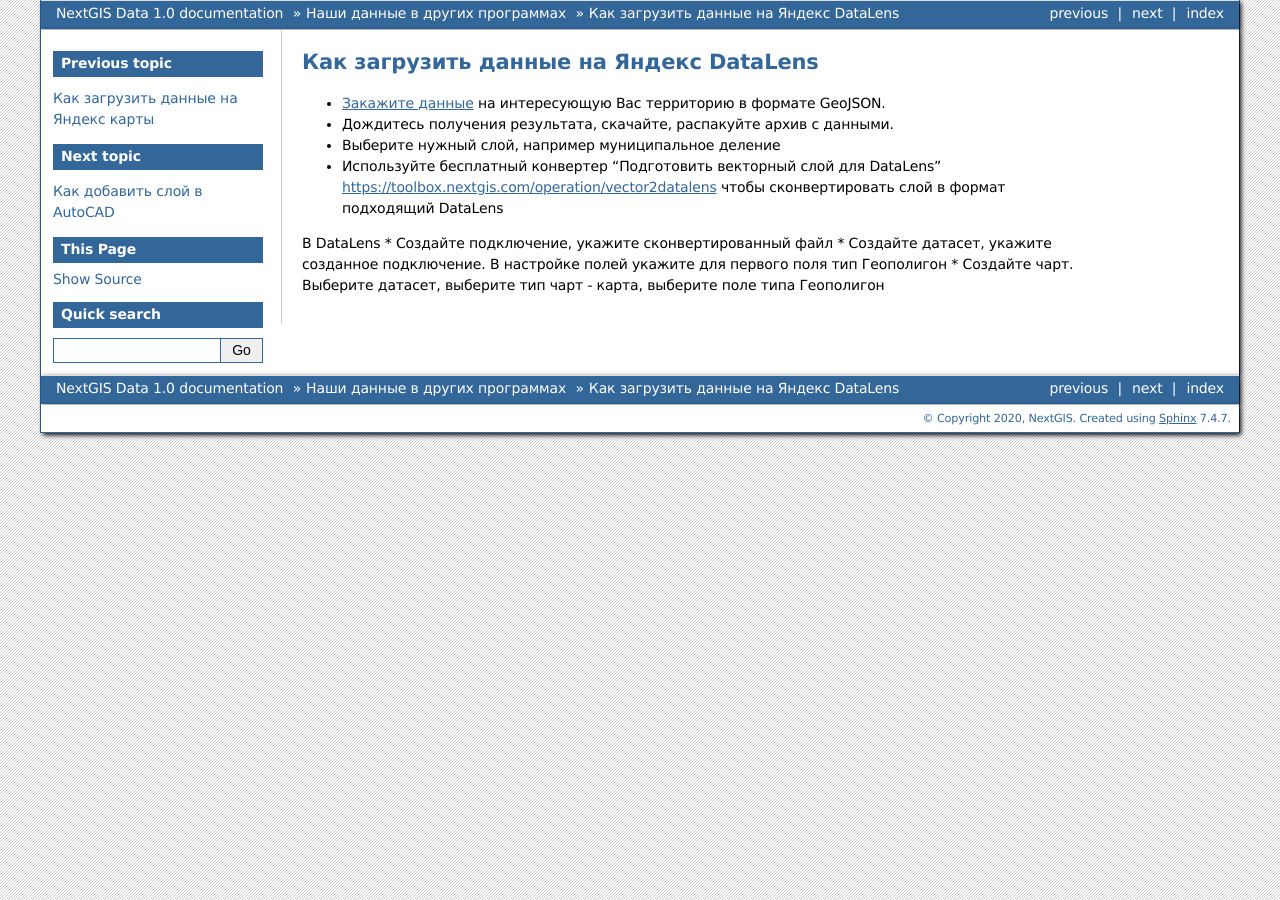
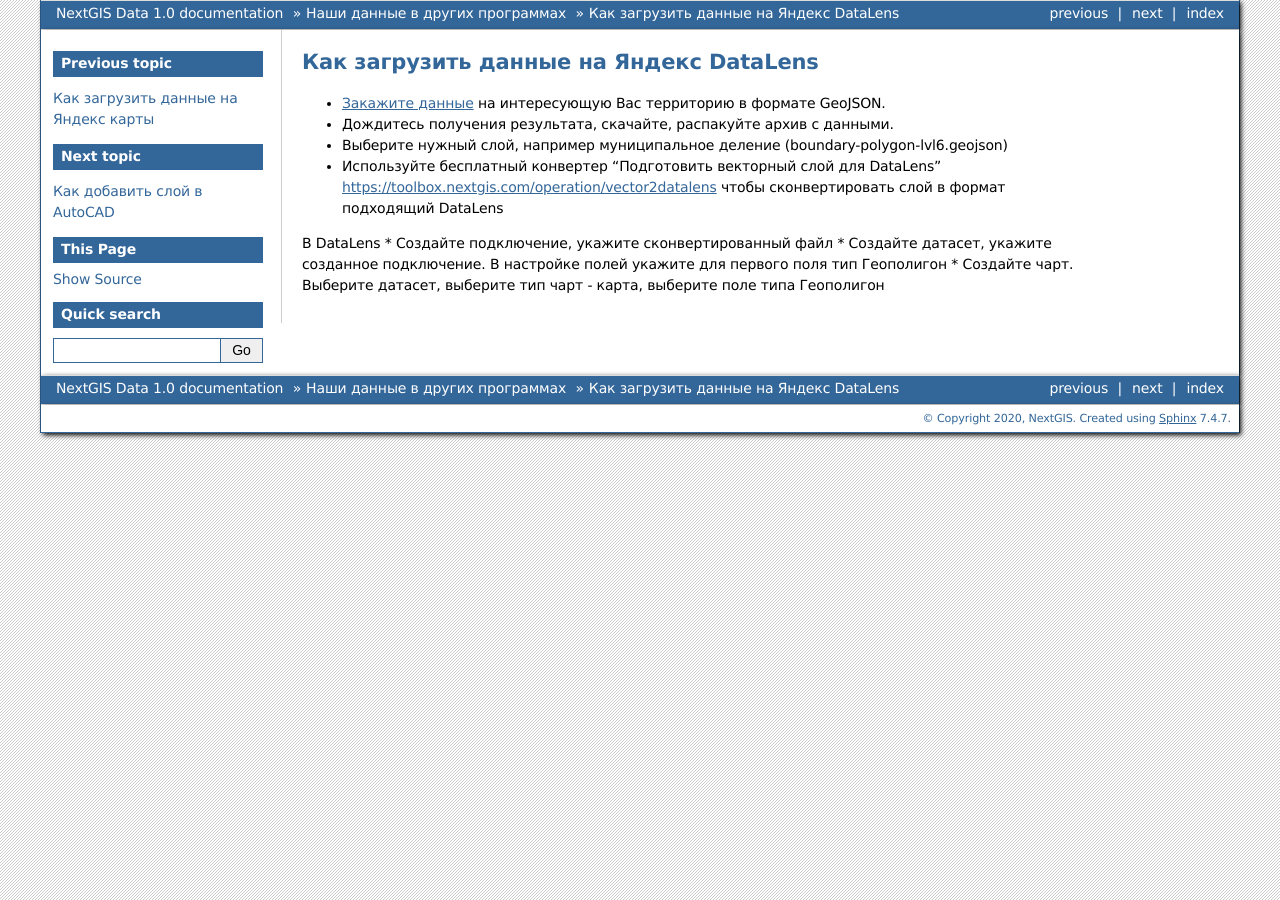
Before and after one commit to nextgis/docs_data, a Sphinx documentation site: the page built from source/yandex_datalens.rst, in a window 1280 px wide. Built offline with Sphinx 7.4.7, drawn with Linux system fonts in a browser that asks for light colours; formulas are drawn with MathJax 3; pages that are not in the unit, such as notebooks, are missing from menus.

Commit message:
Update yandex_datalens.rst

```diff
--- a/source/yandex_datalens.rst
+++ b/source/yandex_datalens.rst
@@ -5,7 +5,7 @@
 
 * `Закажите данные <https://data.nextgis.com/ru/>`_ на интересующую Вас территорию в формате GeoJSON.
 * Дождитесь получения результата, скачайте, распакуйте архив с данными.
-* Выберите нужный слой, например муниципальное деление
+* Выберите нужный слой, например муниципальное деление (boundary-polygon-lvl6.geojson)
 * Используйте бесплатный конвертер "Подготовить векторный слой для DataLens" https://toolbox.nextgis.com/operation/vector2datalens чтобы сконвертировать слой в формат подходящий DataLens
 
 В DataLens
```
